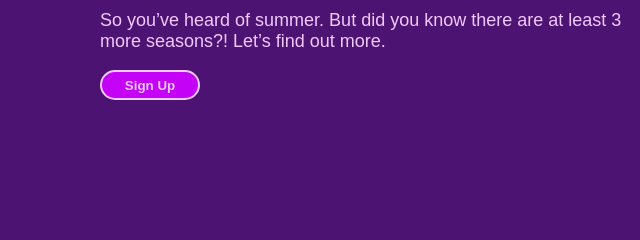
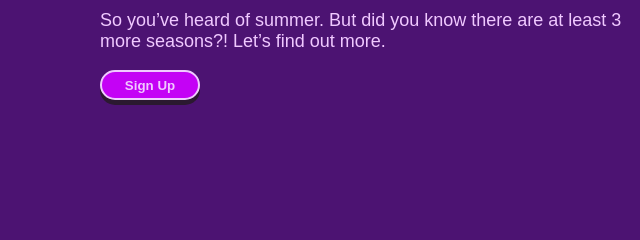
Before and after one commit to Nomorei-nem/seasons, a plain HTML site: page index.html in a window 1280 px wide. Shown: the part 282-522 px from the top of the page, 0-640 px from the left. Drawn offline with Linux system fonts and the light colour scheme.

Commit message:
Add effects to buttons
Added effects to buttons when hovered over and pushed.

```diff
--- a/css/styles.css
+++ b/css/styles.css
@@ -61,6 +61,7 @@ h2 {
 
 .desc-button,
 .footer-button {
+    cursor:pointer;
     min-width: 100px;
     min-height: 30px;
     /* max-width: 100px;
@@ -70,6 +71,24 @@ h2 {
     border: 2px solid #f0c9ff;
     background-color: #c402f5;
     color:#f0c9ff
+
+}
+
+button {
+    transition: 0.5s;
+    box-shadow: 0 5px #2b1930;
+}
+
+button:hover {
+    background-color: cyan;
+    transition: 0.5s;
+    color:#4c1372;
+}
+
+button:active {
+    background-color: cadetblue;
+    box-shadow: 0 2px #2b1930;
+    transform:translateY(4px);
 }
 
 h3 {
```
